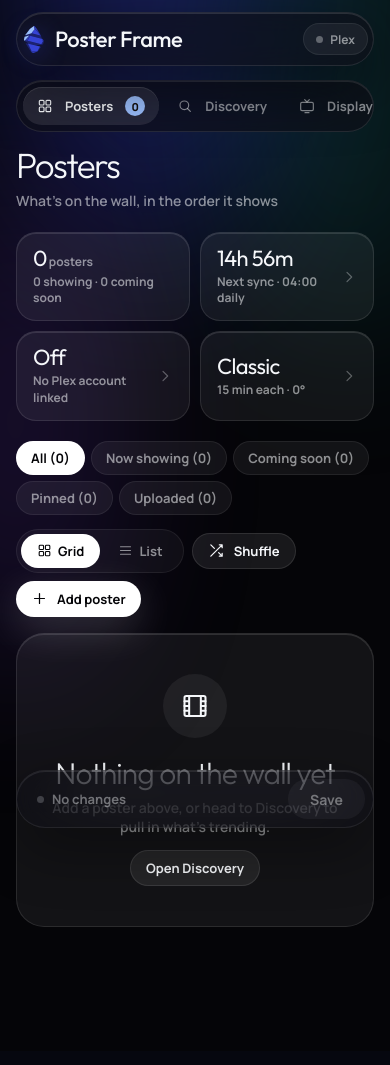
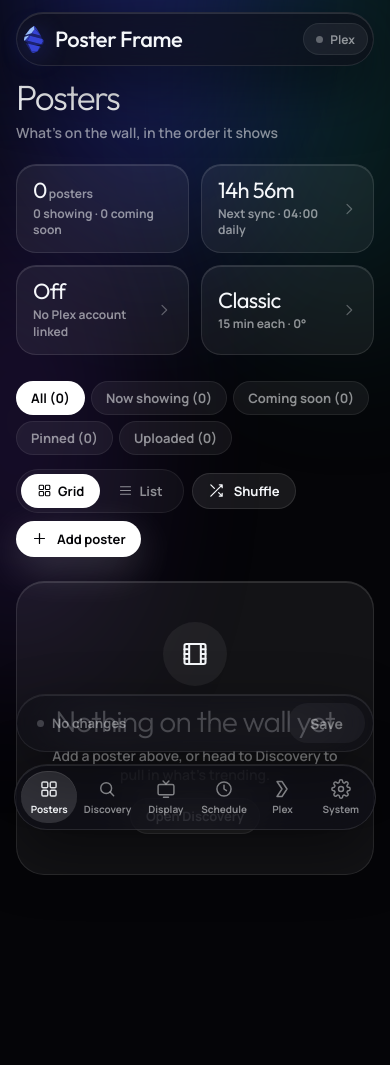
Before and after one commit to ThyGlizzyGlobber/Digital-Movie-Poster, a Flask app: page / in a window 390 px wide. Before the commit the page ends 927 px from the top, so only its background shows below. Run offline with Flask 3, Linux system fonts and the light colour scheme.

Commit message:
[v1.3.1] Full-width poster grid
Give the posters the whole page, like Obsidian's browse screens. The side
nav column is gone: navigation is a segmented pill in the floating top bar
on desktop and a floating bottom tab bar on phones. The Posters grid runs
edge to edge with fluid card widths (--poster-w) and wider gaps; the
settings tabs stay a centred 980px column.

Co-Authored-By: Claude Fable 5.1 <noreply@anthropic.com>

```diff
--- a/templates/index.html
+++ b/templates/index.html
@@ -70,6 +70,12 @@
     --edge-inset:64px;
     --nav-side:max(var(--edge-inset), calc(50% - 590px));
     --topbar-h:88px;
+    /* Poster card width: continuous with the viewport, like Obsidian's
+       --poster-w, but a touch larger - here the posters are the page. */
+    --poster-w:clamp(150px, 13vw, 240px);
+    /* Phone tab bar, mirrored from Obsidian's Tabbar.css. */
+    --tabbar-h:66px;
+    --tabbar-bottom:max(14px, calc(env(safe-area-inset-bottom, 0px) - 12px));
   }
 
   *{box-sizing:border-box;-webkit-tap-highlight-color:transparent}
@@ -114,28 +120,34 @@
   .live.off{color:var(--text-dim)}
   .live.off b{box-shadow:none;opacity:.6}
 
-  /* ---------- Shell: nav column + panel column ---------- */
-  main{position:relative;z-index:1;padding:calc(var(--topbar-h) + 22px) var(--nav-side) 140px}
-  .shell{display:flex;align-items:flex-start;gap:28px}
-  .nav-col{flex:0 0 240px;position:sticky;top:calc(var(--topbar-h) + 22px)}
-  .nav-list{display:flex;flex-direction:column;gap:2px;padding:10px;border-radius:var(--radius-lg);
-    background:var(--glass);border:1px solid var(--glass-border);box-shadow:var(--glass-highlight)}
-  .nav-item{display:flex;align-items:center;gap:12px;width:100%;padding:12px 14px;border-radius:var(--radius-md);
-    background:none;border:none;color:var(--text-dim);font-size:14px;font-weight:700;text-align:left;
+  /* ---------- Page: full-bleed content, nav in the top bar ----------
+     Like Obsidian's browse pages, the poster grid runs edge to edge (only
+     --edge-inset from the viewport), so the posters are the page. The
+     settings tabs are reading material and stay a comfortable 980px
+     column, centred under the top bar pill. */
+  main{position:relative;z-index:1;padding:calc(var(--topbar-h) + 26px) var(--edge-inset) 140px}
+  .tab-panel{display:none}
+  .tab-panel.active{display:block;animation:panel-in .22s ease}
+  .tab-panel.narrow{max-width:980px;margin:0 auto}
+  .brand{margin-right:18px}
+  /* Desktop nav: the segmented pill of links inside the top bar (Obsidian's
+     .top-nav-links). Text only up here; the icons come back on the phone
+     tab bar. */
+  #tabNav{display:flex;align-items:center;gap:2px;flex:0 0 auto;margin-left:4px;padding:4px;border-radius:var(--radius-pill);background:rgba(255,255,255,.04)}
+  .nav-item{position:relative;display:inline-flex;align-items:center;gap:8px;padding:9px 18px;border-radius:var(--radius-pill);
+    background:none;border:none;color:var(--text-dim);font-size:14px;font-weight:700;white-space:nowrap;
     transition:background .15s ease,color .15s ease}
-  .nav-item .icon{font-size:18px}
-  .nav-item:hover{color:var(--text);background:var(--glass)}
-  .nav-item:active{background:var(--glass-strong)}
-  .nav-item.active{background:rgba(255,255,255,.1);color:var(--text);box-shadow:var(--glass-highlight)}
-  .navcount{margin-left:auto;display:inline-flex;align-items:center;justify-content:center;min-width:20px;height:20px;padding:0 6px;
+  .nav-item .icon{display:none}
+  .nav-item:hover{color:var(--text)}
+  .nav-item.active{color:var(--text);background:rgba(255,255,255,.13);box-shadow:var(--glass-highlight)}
+  .navcount{display:inline-flex;align-items:center;justify-content:center;min-width:20px;height:20px;padding:0 6px;
     border-radius:var(--radius-pill);background:var(--glass-strong);color:var(--text-dim);font-size:11px;font-weight:800;line-height:1}
   .nav-item.active .navcount{background:var(--accent);color:var(--accent-text)}
-  .nav-foot{display:flex;align-items:center;justify-content:space-between;gap:10px;padding:14px 12px 2px;
-    font-size:11px;font-weight:700;color:var(--text-dim)}
-  .nav-foot .mono{font-family:var(--font-mono);font-weight:500;letter-spacing:.02em}
-  .panel-col{flex:1 1 auto;min-width:0}
-  .tab-panel{display:none}
-  .tab-panel.active{display:block;animation:panel-in .22s ease}
+  @media (max-width:1180px){
+    .nav-item{padding:9px 13px;font-size:13px}
+    .top-chip.version{display:none}
+    .brand{margin-right:10px}
+  }
   @keyframes panel-in{from{opacity:0;transform:translateY(6px)}}
 
   /* Page heading: Outfit 300 title and a one-line lead, per tab. */
@@ -262,7 +274,8 @@
   .btn-row form{display:contents}
 
   /* ---------- Stat tiles (the ones that lead somewhere are buttons) ---------- */
-  .stats{display:grid;grid-template-columns:repeat(auto-fit,minmax(200px,1fr));gap:10px;margin-bottom:20px}
+  .stats{display:grid;grid-template-columns:repeat(4,minmax(0,1fr));gap:12px;margin-bottom:26px;max-width:1180px}
+  @media (max-width:1100px){.stats{grid-template-columns:repeat(2,minmax(0,1fr))}}
   .stat{display:flex;align-items:center;gap:14px;padding:16px 18px;border-radius:20px;background:var(--glass);
     border:1px solid var(--glass-border);box-shadow:var(--glass-highlight);min-width:0;
     color:inherit;font-family:inherit;text-align:left;transition:background .15s ease}
@@ -346,12 +359,12 @@
   details.advanced .advanced-body section.panel h2{font-size:18px}
 
   /* ---------- Poster grid + list ---------- */
-  .toolrow{display:flex;align-items:center;justify-content:space-between;gap:14px;margin-bottom:16px;flex-wrap:wrap}
+  .toolrow{display:flex;align-items:center;justify-content:space-between;gap:14px;margin-bottom:24px;flex-wrap:wrap}
   .toolrow .chips{flex:1 1 auto}
   .headctrls{display:flex;gap:8px;align-items:center;flex-wrap:wrap}
   .filter-hint{font-size:12.5px;font-weight:600;color:var(--status-nomatch);margin:0 0 14px}
 
-  .grid{display:grid;grid-template-columns:repeat(auto-fill,minmax(150px,1fr));gap:20px 16px}
+  .grid{display:grid;grid-template-columns:repeat(auto-fill,minmax(var(--poster-w),1fr));gap:30px 22px}
   .grid.hidden{display:none}
   .card{position:relative;min-width:0}
   .poster-art{position:relative;border-radius:18px;overflow:hidden;background:var(--bg-card);box-shadow:var(--shadow-card)}
@@ -478,15 +491,17 @@
     .brand-wordmark{font-size:22px}
     .top-chip{height:32px;padding:0 12px}
     .top-chip.version{display:none}
-    main{padding-top:calc(var(--topbar-h) + 14px);padding-bottom:110px}
-    .shell{flex-direction:column;gap:16px}
-    .nav-col{flex:none;width:100%;position:sticky;top:calc(var(--topbar-h) + 8px);z-index:5}
-    .nav-list{flex-direction:row;gap:4px;padding:6px;overflow-x:auto;scrollbar-width:none;border-radius:var(--radius-pill);
-      background:var(--glass-overlay);backdrop-filter:var(--glass-blur);-webkit-backdrop-filter:var(--glass-blur)}
-    .nav-list::-webkit-scrollbar{display:none}
-    .nav-item{width:auto;padding:9px 14px;border-radius:var(--radius-pill);white-space:nowrap;font-size:13px}
-    .nav-item .icon{font-size:16px}
-    .nav-foot{display:none}
+    main{padding-top:calc(var(--topbar-h) + 14px);padding-bottom:calc(var(--tabbar-bottom) + var(--tabbar-h) + 96px)}
+    /* Phone: the nav becomes a floating bottom tab bar (Obsidian's), icons
+       with a small label; the save pill and toasts sit above it. */
+    #tabNav{position:fixed;left:14px;right:14px;bottom:var(--tabbar-bottom);z-index:20;margin:0;gap:2px;padding:6px;
+      background:var(--glass-overlay);backdrop-filter:var(--glass-blur);-webkit-backdrop-filter:var(--glass-blur);
+      border:1px solid var(--glass-border);box-shadow:var(--shadow-float),var(--glass-highlight)}
+    .nav-item{flex:1 1 0;min-width:0;flex-direction:column;justify-content:center;gap:3px;height:52px;padding:0 2px;
+      font-size:10px;font-weight:700;border-radius:var(--radius-pill)}
+    .nav-item .icon{display:block;font-size:20px}
+    .nav-item.active{background:rgba(255,255,255,.14)}
+    .navcount{display:none}
     .title{font-size:clamp(34px,9vw,44px)}
     section.panel{padding:20px 18px;border-radius:20px}
     .panel h2{flex-wrap:wrap}
@@ -509,9 +524,9 @@
     .discovery-grid{grid-template-columns:repeat(auto-fill,minmax(110px,1fr))}
     .toolrow{flex-direction:column;align-items:stretch}
     .headctrls{justify-content:flex-start}
-    .savebar{left:16px;right:16px;bottom:16px;justify-content:space-between}
+    .savebar{left:16px;right:16px;bottom:calc(var(--tabbar-bottom) + var(--tabbar-h) + 12px);justify-content:space-between}
     .savebar kbd{display:none}
-    .toast-stack{right:16px;left:16px;width:auto;bottom:84px}
+    .toast-stack{right:16px;left:16px;width:auto;bottom:calc(var(--tabbar-bottom) + var(--tabbar-h) + 84px)}
     .log-view{height:60vh}
   }
   @media (prefers-reduced-motion:reduce){
@@ -577,23 +600,6 @@
 </header>
 
 <main>
-<div class="shell">
-  <aside class="nav-col">
-    <nav class="nav-list" id="tabNav" aria-label="Sections">
-      <button type="button" class="nav-item active" data-tab="posters"><svg class="icon" fill="none" stroke="currentColor" stroke-width="1.75" stroke-linecap="round" stroke-linejoin="round"><use href="#i-grid"/></svg>Posters<span class="navcount">{{ posters|length }}</span></button>
-      <button type="button" class="nav-item" data-tab="discovery"><svg class="icon" fill="none" stroke="currentColor" stroke-width="1.75" stroke-linecap="round" stroke-linejoin="round"><use href="#i-search"/></svg>Discovery</button>
-      <button type="button" class="nav-item" data-tab="display"><svg class="icon" fill="none" stroke="currentColor" stroke-width="1.75" stroke-linecap="round" stroke-linejoin="round"><use href="#i-tv"/></svg>Display</button>
-      <button type="button" class="nav-item" data-tab="schedule"><svg class="icon" fill="none" stroke="currentColor" stroke-width="1.75" stroke-linecap="round" stroke-linejoin="round"><use href="#i-clock"/></svg>Schedule</button>
-      <button type="button" class="nav-item" data-tab="plex"><svg class="icon" fill="none" stroke="currentColor" stroke-width="1.75" stroke-linecap="round" stroke-linejoin="round"><use href="#i-plex"/></svg>Plex</button>
-      <button type="button" class="nav-item" data-tab="system"><svg class="icon" fill="none" stroke="currentColor" stroke-width="1.75" stroke-linecap="round" stroke-linejoin="round"><use href="#i-gear"/></svg>System</button>
-    </nav>
-    <div class="nav-foot">
-      <span class="live"><b></b>Web UI</span>
-      <span class="mono">{% if git_version %}v{{ git_version }}{% else %}{{ git_sha or 'unknown' }}{% endif %}</span>
-    </div>
-  </aside>
-
-  <div class="panel-col">
 
       {% if reprocess_failed %}
       <div class="flash warn">
@@ -1606,8 +1610,6 @@
 
   function goTo(name){
     if(!activateTab(name)) return;
-    const b = tabNav.querySelector('button[data-tab="' + name + '"]');
-    if(b && b.scrollIntoView) b.scrollIntoView({block:'nearest', inline:'center'});
     window.scrollTo({top:0, behavior:'smooth'});
   }
 
```
Also changed, not shown: other parts of templates/index.html (+15 -9 lines), CLAUDE.md (+6 -2 lines).
